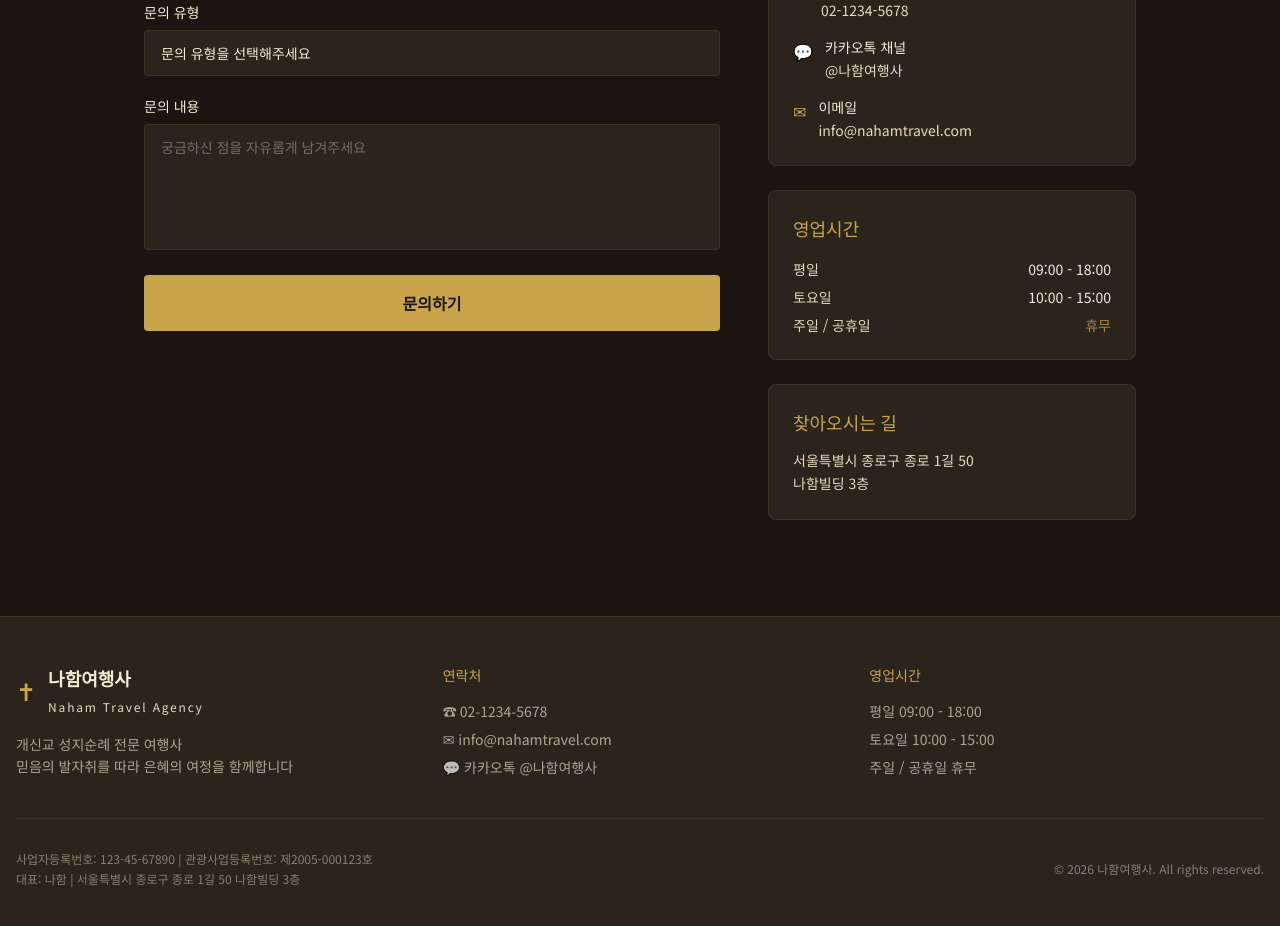
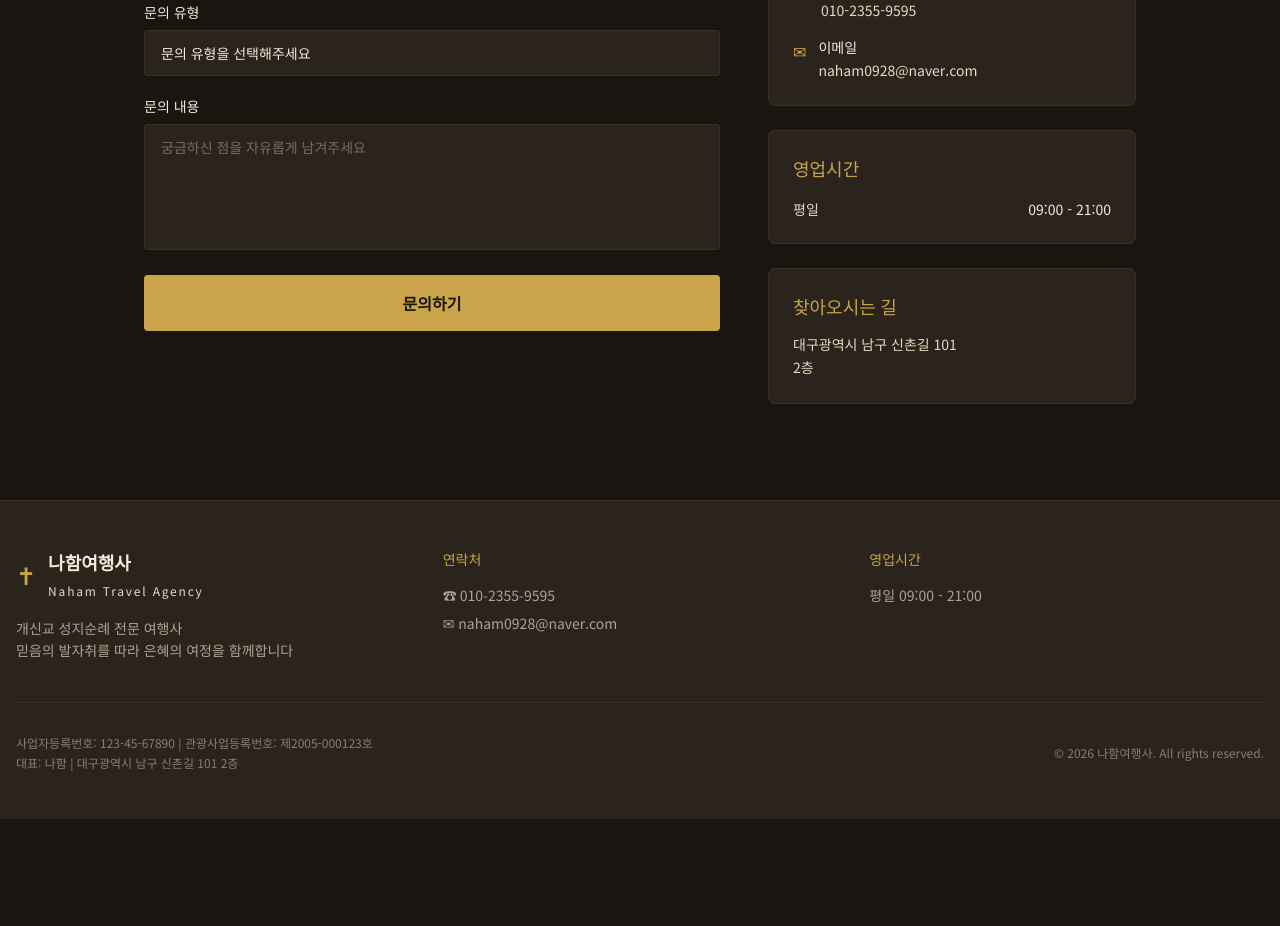
Before and after one commit to jeun661-lang/naham-travel, a Next.js app: page / in a window 1280 px wide. Shown: the part 2680-3606 px from the top of the page. After the commit the page ends 3499 px from the top, so only its background shows below. Built offline with nearby package versions, Linux system fonts and the light colour scheme; a web font is replaced by a local one.

Commit message:
연락처 정보 수정

```diff
--- a/src/components/Contact.tsx
+++ b/src/components/Contact.tsx
@@ -161,21 +161,14 @@ export default function Contact() {
                   <span className="text-gold mt-0.5">☎</span>
                   <div>
                     <span className="text-cream text-sm block font-medium">전화 상담</span>
-                    <span className="text-cream-dark text-sm">02-1234-5678</span>
-                  </div>
-                </div>
-                <div className="flex items-start gap-3">
-                  <span className="text-gold mt-0.5">💬</span>
-                  <div>
-                    <span className="text-cream text-sm block font-medium">카카오톡 채널</span>
-                    <span className="text-cream-dark text-sm">@나함여행사</span>
+                    <span className="text-cream-dark text-sm">010-2355-9595</span>
                   </div>
                 </div>
                 <div className="flex items-start gap-3">
                   <span className="text-gold mt-0.5">✉</span>
                   <div>
                     <span className="text-cream text-sm block font-medium">이메일</span>
-                    <span className="text-cream-dark text-sm">info@nahamtravel.com</span>
+                    <span className="text-cream-dark text-sm">naham0928@naver.com</span>
                   </div>
                 </div>
               </div>
@@ -186,15 +179,7 @@ export default function Contact() {
               <div className="space-y-2 text-sm">
                 <div className="flex justify-between">
                   <span className="text-cream-dark">평일</span>
-                  <span className="text-cream">09:00 - 18:00</span>
-                </div>
-                <div className="flex justify-between">
-                  <span className="text-cream-dark">토요일</span>
-                  <span className="text-cream">10:00 - 15:00</span>
-                </div>
-                <div className="flex justify-between">
-                  <span className="text-cream-dark">주일 / 공휴일</span>
-                  <span className="text-gold/80">휴무</span>
+                  <span className="text-cream">09:00 - 21:00</span>
                 </div>
               </div>
             </div>
@@ -202,8 +187,8 @@ export default function Contact() {
             <div className="bg-brown-medium rounded-lg p-6 border border-gold/10">
               <h3 className="text-gold font-serif text-lg mb-3">찾아오시는 길</h3>
               <p className="text-cream-dark text-sm leading-relaxed">
-                서울특별시 종로구 종로 1길 50<br />
-                나함빌딩 3층
+                대구광역시 남구 신촌길 101<br />
+                2층
               </p>
             </div>
           </div>
--- a/src/components/Footer.tsx
+++ b/src/components/Footer.tsx
@@ -22,9 +22,8 @@ export default function Footer() {
           <div>
             <h4 className="text-gold font-medium text-sm mb-4">연락처</h4>
             <div className="space-y-2 text-cream-dark/70 text-sm">
-              <p>☎ 02-1234-5678</p>
-              <p>✉ info@nahamtravel.com</p>
-              <p>💬 카카오톡 @나함여행사</p>
+              <p>☎ 010-2355-9595</p>
+              <p>✉ naham0928@naver.com</p>
             </div>
           </div>
 
@@ -32,9 +31,7 @@ export default function Footer() {
           <div>
             <h4 className="text-gold font-medium text-sm mb-4">영업시간</h4>
             <div className="space-y-2 text-cream-dark/70 text-sm">
-              <p>평일 09:00 - 18:00</p>
-              <p>토요일 10:00 - 15:00</p>
-              <p>주일 / 공휴일 휴무</p>
+              <p>평일 09:00 - 21:00</p>
             </div>
           </div>
         </div>
@@ -44,7 +41,7 @@ export default function Footer() {
           <div className="flex flex-col md:flex-row justify-between items-center gap-4 text-cream-dark/50 text-xs">
             <div className="text-center md:text-left">
               <p>사업자등록번호: 123-45-67890 | 관광사업등록번호: 제2005-000123호</p>
-              <p className="mt-1">대표: 나함 | 서울특별시 종로구 종로 1길 50 나함빌딩 3층</p>
+              <p className="mt-1">대표: 나함 | 대구광역시 남구 신촌길 101 2층</p>
             </div>
             <p>&copy; {new Date().getFullYear()} 나함여행사. All rights reserved.</p>
           </div>
--- a/src/components/ProductDetail.tsx
+++ b/src/components/ProductDetail.tsx
@@ -169,7 +169,7 @@ export default function ProductDetail({ product, onBack }: ProductDetailProps) {
 
               <p className="text-cream-dark/50 text-xs text-center leading-relaxed">
                 순례 문의 및 상담<br />
-                ☎ 02-1234-5678
+                ☎ 010-2355-9595
               </p>
             </div>
           </div>
```
